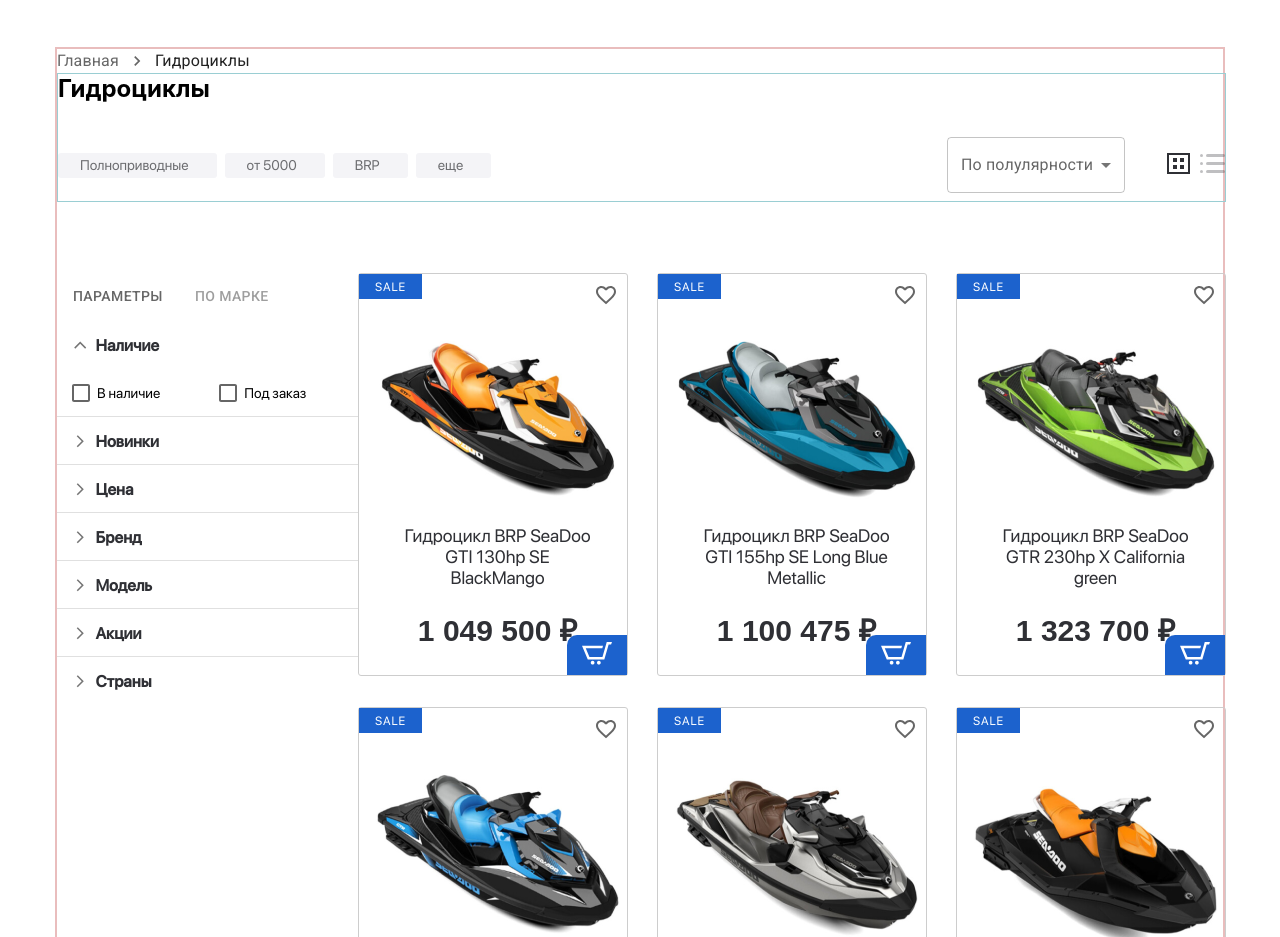
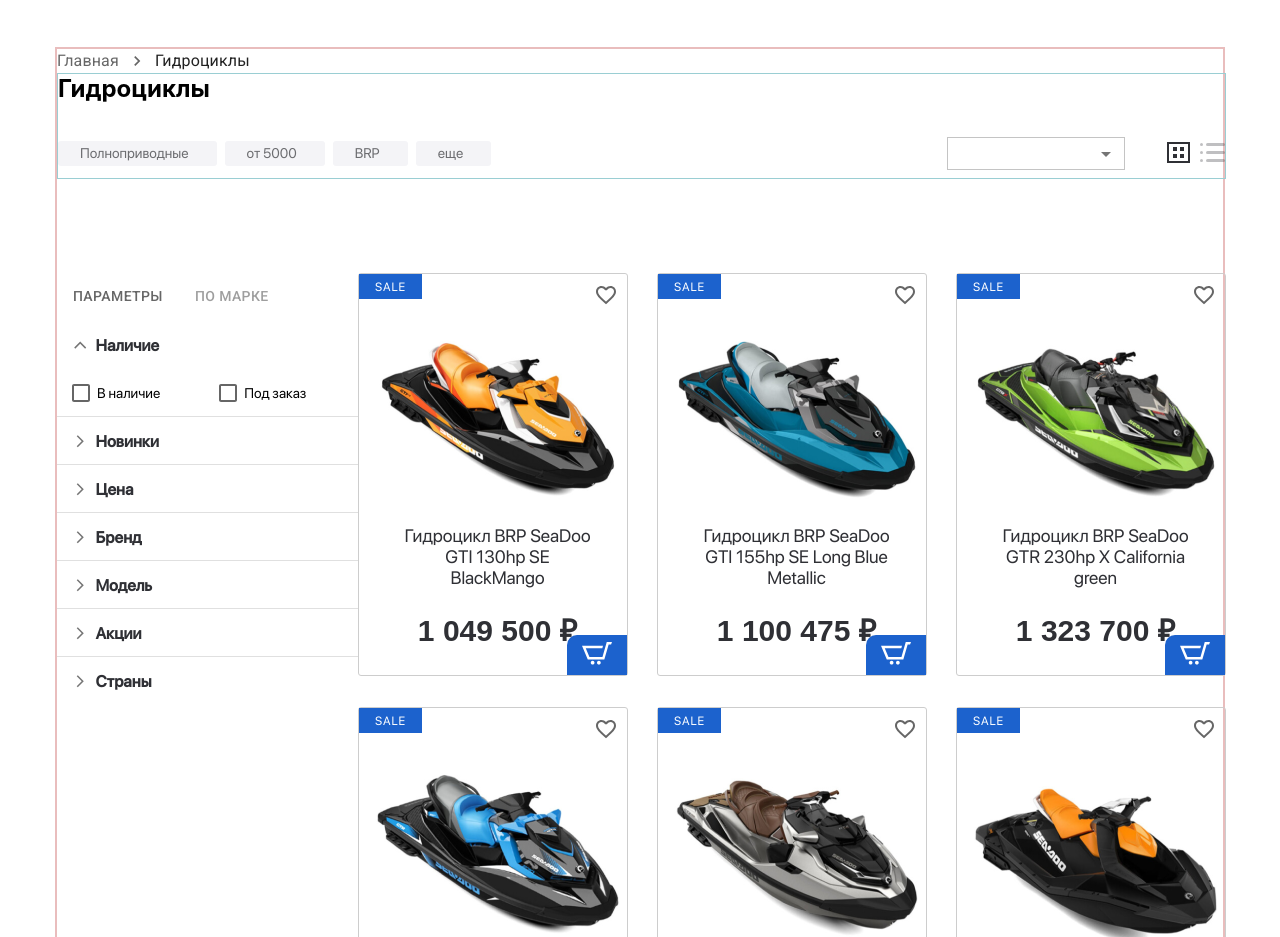
Before and after one commit to ladudasha/Group-shops, a React (Create React App) app: page / in a window 1280 px wide. Shown: the part 2871-3808 px from the top of the page. Built offline with nearby package versions, Linux system fonts and the light colour scheme.

Commit message:
select top new structure and style  commit

```diff
--- a/src/components/filter-top-select/FilterTopSelect.jsx
+++ b/src/components/filter-top-select/FilterTopSelect.jsx
@@ -1,88 +1,145 @@
 import * as React from 'react';
-import { useTheme } from '@mui/material/styles';
-import OutlinedInput from '@mui/material/OutlinedInput';
-import InputLabel from '@mui/material/InputLabel';
 import MenuItem from '@mui/material/MenuItem';
 import FormControl from '@mui/material/FormControl';
 import Select from '@mui/material/Select';
+import { makeStyles } from '@material-ui/core/styles';
 
-
-
-const ITEM_HEIGHT = 48;
-const ITEM_PADDING_TOP = 8;
-const MenuProps = {
-  PaperProps: {
-    style: {
-      maxHeight: ITEM_HEIGHT * 4.5 + ITEM_PADDING_TOP,
-      width: 250,
-
-    },
-  },
-};
-
-const names = [
-  'Oliver Hansen',
-  'Van Henry',
-  'April Tucker',
-  'Ralph Hubbard',
-  'Omar Alexander',
-  'Carlos Abbott',
-  'Miriam Wagner',
-  'Bradley Wilkerson',
-  'Virginia Andrews',
-  'Kelly Snyder',
-];
-
-function getStyles(name, personName, theme) {
-  return {
-    fontWeight:
-      personName.indexOf(name) === -1
-        ? theme.typography.fontWeightRegular
-        : theme.typography.fontWeightMedium,
-  };
-}
-
-export default function FilterTopSelect() {
-  const theme = useTheme();
-  const [personName, setPersonName] = React.useState([]);
+export default function SelectLabels(props) {
+  const [age, setAge] = React.useState('');
 
   const handleChange = (event) => {
-    const {
-      target: { value },
-    } = event;
-    setPersonName(
-      // On autofill we get a the stringified value.
-      typeof value === 'string' ? value.split(',') : value,
-    );
+    setAge(event.target.value);
   };
+
+  const myTopSelect = makeStyles((theme) =>({
+    root: {
+        height:33,
+        fontFamily:'SFProDisplayRegular',
+        fontWeight: 400,
+        fontSize: 14,
+        color:'#2F3035',
+        borderRadius:0,
+      //   '& .MuiSelect-icon': {
+
+      // },
+    },
+}),
+);
+
+  const classes = myTopSelect();
+
 
   return (
     <div>
-      <FormControl sx={{ m: 1, width: 178, hight: 33,}}>
-        <InputLabel id="demo-multiple-name-label">По полулярности</InputLabel>
+      <FormControl sx={{ m: 1, minWidth: 178 }}>
         <Select
-          labelId="demo-multiple-name-label"
-          id="demo-multiple-name"
-          multiple
-          value={personName}
+          value={age}
           onChange={handleChange}
-          input={<OutlinedInput label="Name" />}
-          MenuProps={MenuProps}
+          displayEmpty
+          className={classes.root}
         >
-          {names.map((name) => (
-            <MenuItem
-              key={name}
-              value={name}
-              style={getStyles(name, personName, theme)}
-            >
-              {name}
-            </MenuItem>
-          ))}
+          <MenuItem value={10}>По популярности</MenuItem>
+          <MenuItem value={20}>По цене с min</MenuItem>
+          <MenuItem value={30}>По цене с max</MenuItem>
+          <MenuItem value={40}>По рейтингу</MenuItem>
         </Select>
       </FormControl>
     </div>
   );
 }
+
+
+
+
+
+
+//
+{/*
+          import * as React from 'react'; */}
+// import { useTheme } from '@mui/material/styles';
+// import OutlinedInput from '@mui/material/OutlinedInput';
+// import InputLabel from '@mui/material/InputLabel';
+// import MenuItem from '@mui/material/MenuItem';
+// import FormControl from '@mui/material/FormControl';
+// import Select from '@mui/material/Select';
+
+
+
+// const ITEM_HEIGHT = 48;
+// const ITEM_PADDING_TOP = 8;
+// const MenuProps = {
+//   PaperProps: {
+//     style: {
+//       maxHeight: ITEM_HEIGHT * 4.5 + ITEM_PADDING_TOP,
+//       width: 250,
+
+//     },
+//   },
+// };
+
+// const names = [
+//   'Oliver Hansen',
+//   'Van Henry',
+//   'April Tucker',
+//   'Ralph Hubbard',
+//   'Omar Alexander',
+//   'Carlos Abbott',
+//   'Miriam Wagner',
+//   'Bradley Wilkerson',
+//   'Virginia Andrews',
+//   'Kelly Snyder',
+// ];
+
+// function getStyles(name, personName, theme) {
+//   return {
+//     fontWeight:
+//       personName.indexOf(name) === -1
+//         ? theme.typography.fontWeightRegular
+//         : theme.typography.fontWeightMedium,
+//   };
+// }
+
+// export default function FilterTopSelect() {
+//   const theme = useTheme();
+//   const [personName, setPersonName] = React.useState([]);
+
+//   const handleChange = (event) => {
+//     const {
+//       target: { value },
+//     } = event;
+//     setPersonName(
+//       // On autofill we get a the stringified value.
+//       typeof value === 'string' ? value.split(',') : value,
+//     );
+//   };
+
+//   return (
+//     <div>
+//       <FormControl sx={{ m: 1, width: 178, hight: 33,}}>
+//         <InputLabel id="demo-multiple-name-label">По полулярности</InputLabel>
+//         <Select
+//           labelId="demo-multiple-name-label"
+//           id="demo-multiple-name"
+//           multiple
+//           value={personName}
+//           onChange={handleChange}
+//           input={<OutlinedInput label="Name" />}
+//           MenuProps={MenuProps}
+//         >
+//           {names.map((name) => (
+//             <MenuItem
+//               key={name}
+//               value={name}
+//               style={getStyles(name, personName, theme)}
+//             >
+//               {name}
+//             </MenuItem>
+//           ))}
+//         </Select>
+//       </FormControl>
+//     </div>
+//   );
+// }
 
 
 // import * as React from 'react';
```
